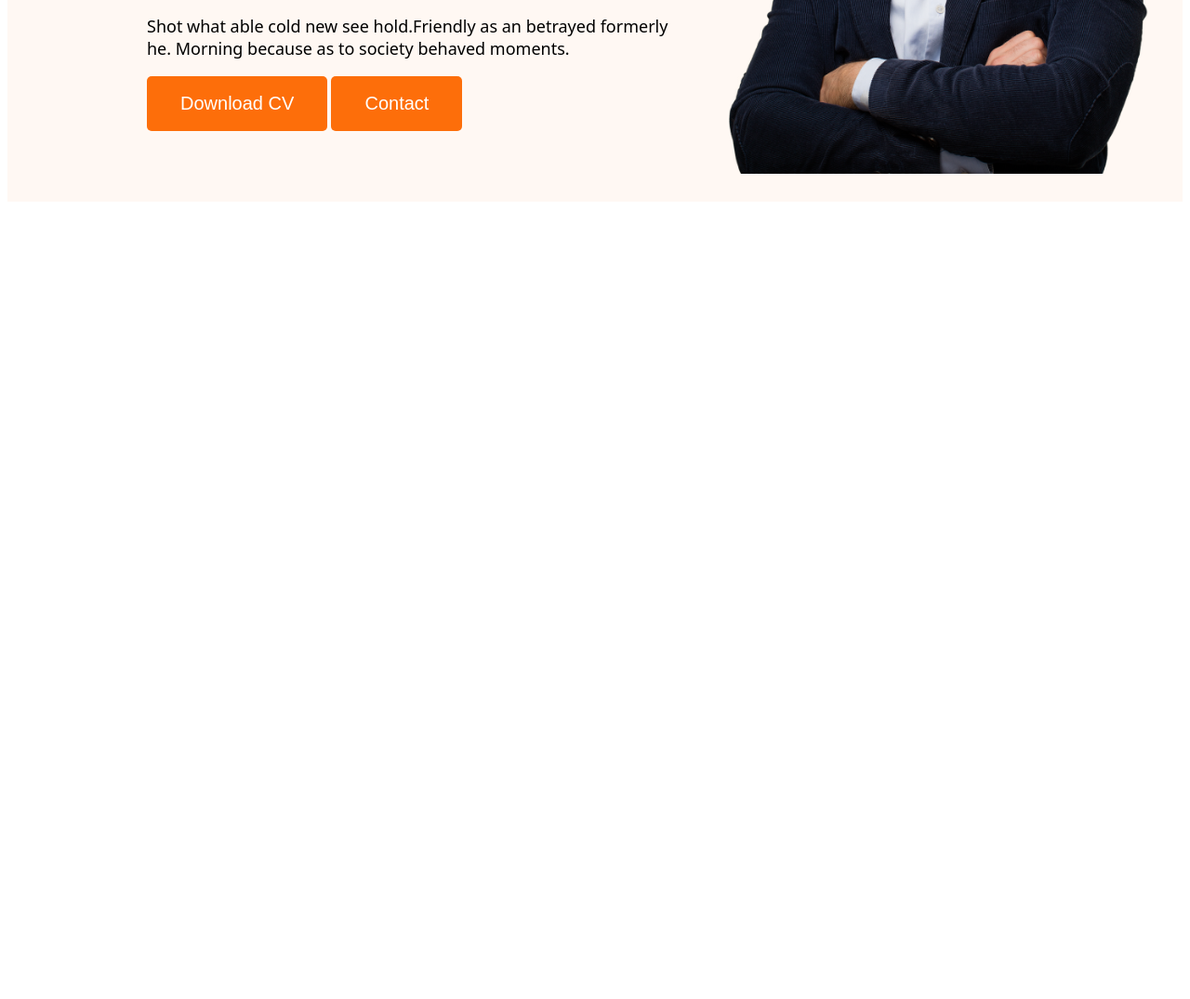
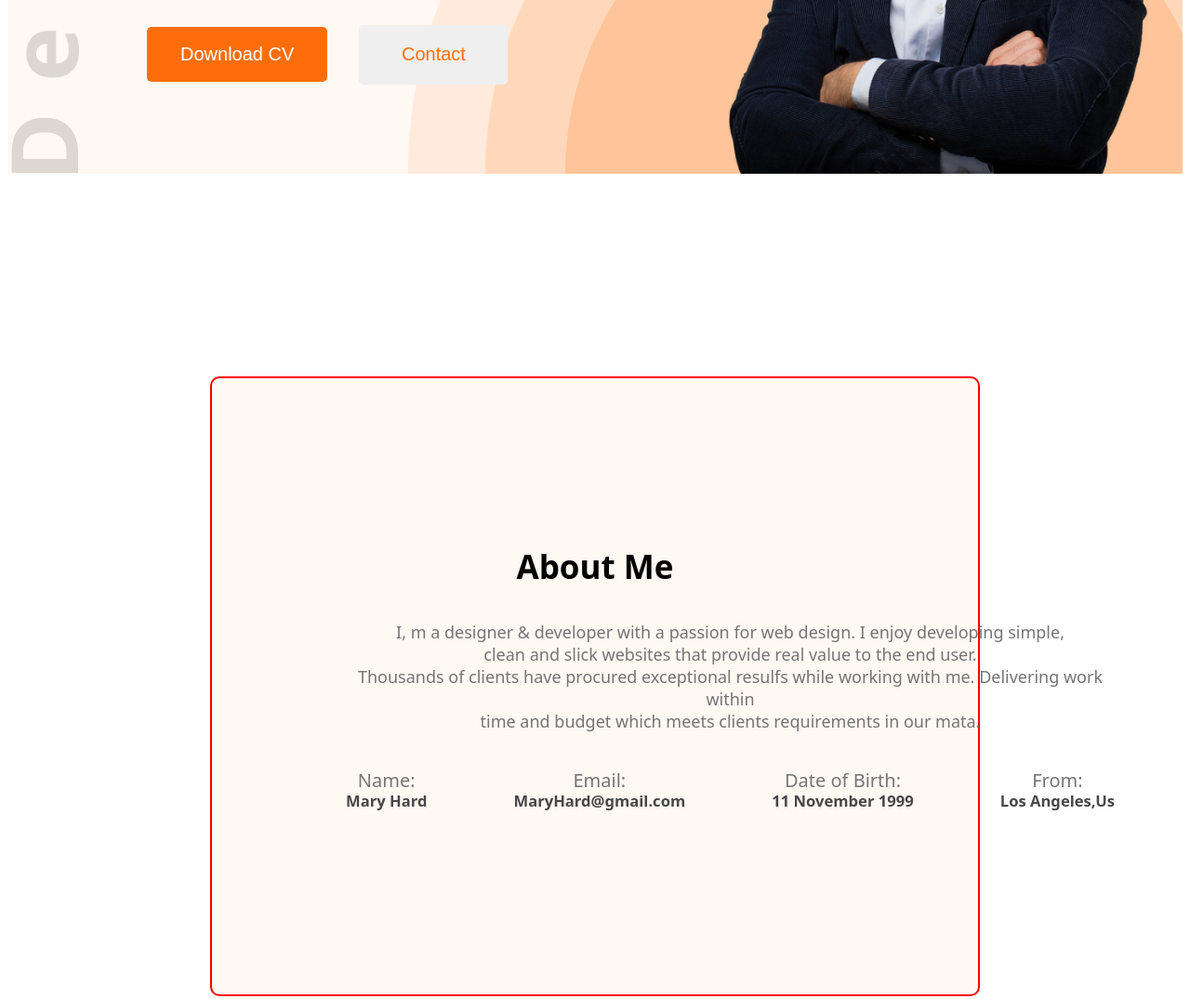
Before and after one commit to sumaiya357/webdeveloper-portfolio, a plain HTML site: page index.html in a window 1280 px wide. Shown: the part 587-1662 px from the top of the page at 93% size. Before the commit the page ends 812 px from the top, so only its background shows below. Drawn offline with Linux system fonts and the light colour scheme.

Commit message:
added about section

```diff
--- a/index.html
+++ b/index.html
@@ -24,12 +24,12 @@
             <div class="banner-content">
                 <h3 class="banner-greetings">Hi, I  am</h3>
                 <h2 class="banner-title">Mary Hardy</h2>
-                <p>Shot what able cold new see hold.Friendly as an betrayed formerly he. Morning because as to society behaved moments.</p>
+                <p  class="banner-details">Shot what able cold new see hold.Friendly as an betrayed formerly he. Morning because as to society behaved moments.</p>
                 <button class="btn">Download CV</button>
-                <button class="btn">Contact</button>
+                <button class="btn-contact">Contact</button>
             </div>
-
-            <img src="images/hardy.png" alt="">
+            <!-- <img  class="banner-sticker"  src="images/developer.png" alt=""> -->
+            <img class="banner-person" src="images/hardy.png" alt="">
         </div>
 
 
@@ -37,6 +37,30 @@
 
     <main>
 
+        <div class="about">
+            <h3 class="about-title">About Me</h3>
+            <p class="about-para">
+                I, m a designer & developer with a passion for web design. I enjoy developing simple, <br>clean and slick websites that provide real value to the end user.<br> Thousands of clients have procured exceptional resulfs while working with me. Delivering work within <br>time and budget which meets clients requirements in our mata.
+           </p>
+           <div class="about-details">
+             <span>
+                <p>Name:</p>
+                <h5>Mary Hard</h5>
+             </span>
+             <span>
+                <p>Email:</p>
+                <h5>MaryHard@gmail.com</h5>
+             </span>
+             <span>
+                <p> Date of Birth:</p>
+                <h5>11 November 1999</h5>
+             </span>
+             <span>
+                <p>From:</p>
+                <h5>Los Angeles,Us</h5>
+             </span>
+           </div>
+        </div>
     </main>
 
     <footer>
--- a/style.css
+++ b/style.css
@@ -1,8 +1,17 @@
 body{
     font-family: system-ui, -apple-system, BlinkMacSystemFont, 'Segoe UI', Roboto, Oxygen, Ubuntu, Cantarell, 'Open Sans', 'Helvetica Neue', sans-serif;
 }
+
+/* SHARED STYLE */
+.text-colour{
+    color: #474747;
+}
 .header{
     background-color: #FFF8F3;
+    background-image: url(./images/header_bg.png), url(./images/developer.png);
+    background-repeat: no-repeat;
+    background-position: bottom right, bottom left;
+
 }
 nav {
     display: flex;
@@ -51,24 +60,78 @@ nav > h3{
  }
 /* BANNER STYLES */
  .banner{
-    padding:30px 30px 30px 150px ;
+    padding:30px 30px 0px 150px ;
     display: flex;
+    justify-content: space-between;
     align-items: center ;
  }
- .banner p{
+ .banner-details{
     font-size: 18px;
+    margin-top: 20;
+    margin-bottom: 30px;
  }
  .banner-greetings{
     color: #474747;
     font-size: 45px;
     font-weight: 600px;
+    margin-bottom: 0px;
  }
  .banner-title{
     color: #181818;
     font-size: 85px;
     font-weight: 800px;
+    margin-top: 5px;
+    margin-bottom: 0px;
  }
  .banner img{
     width: 500px;
     /* height: 676px; */
  }
+.btn-contact{
+    color: #FD6E0A;
+    border: none;
+    border-radius: 5px;
+    padding: 18px 36px;
+    font-size: 20px;
+    margin-left: 30px;
+    width: 160px;
+    height: 64px;
+}
+
+.about{
+    border: 2px solid red;
+    border-radius: 10px;
+    margin: 150px 250px;
+    text-align : center;
+    margin:218px;
+    padding: 144px;
+    /* width: 840px;
+    height: 350px; */
+    background-color: #FFF8F3;
+}
+.about-title{
+    font-size: 35px;
+    font-weight: bold;
+}
+.about-para{
+    color:#757575;
+    font-size: 18px;
+    width: 827px;
+    height: 120px;
+}
+.about-details{
+    display: flex;
+    justify-content: space-between;
+    font-size: 20px;
+    width: 827px;
+    height: 120px;
+
+}
+.about-details p{
+    color: #757575;
+    margin-bottom: -30px;
+}
+.about-details h5{
+    color: #474747;
+    font-weight: bold;
+}
```
